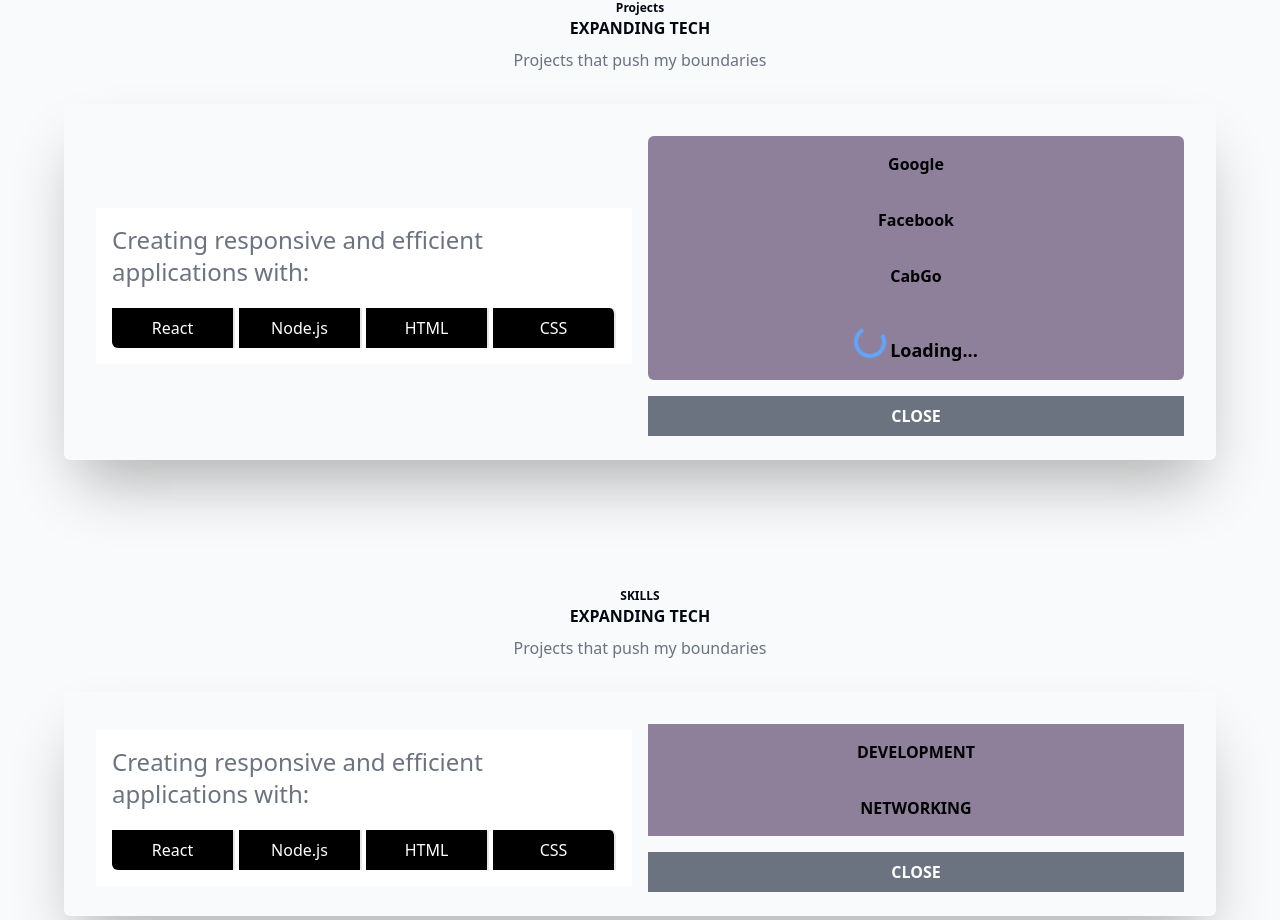
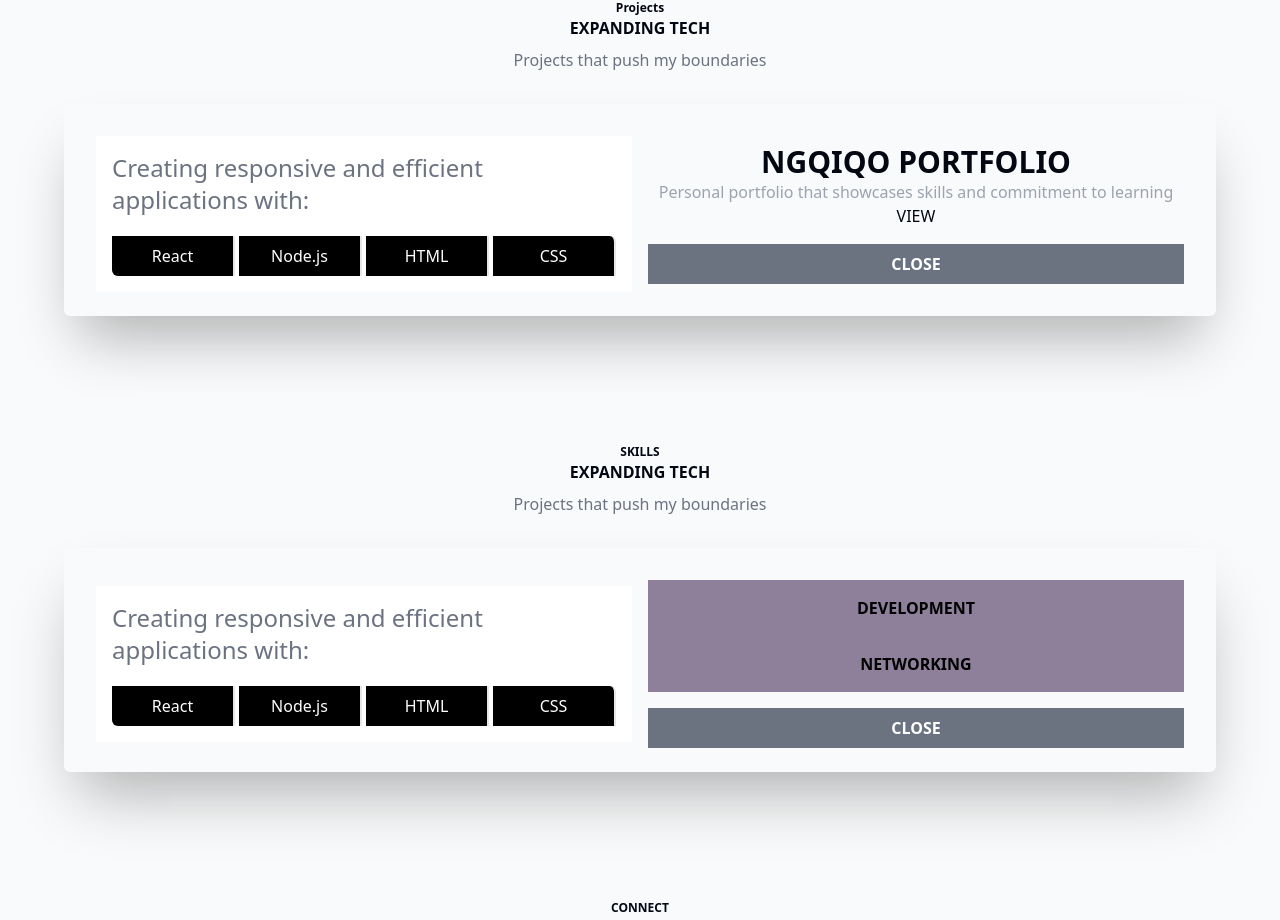
Before and after one commit to junior-OverCome/Ngqiqo, a Next.js app: page / in a window 1280 px wide. Shown: the part 1320-2240 px from the top of the page. Built offline with nearby package versions, Linux system fonts and the light colour scheme.

Commit message:
projects styling

```diff
--- a/src/app/components/projects.tsx
+++ b/src/app/components/projects.tsx
@@ -83,39 +83,22 @@ export default function Projects() {
         </div>
 
         {/* Right Side - Buttons */}
-        <div className='w-full md:w-1/2 flex flex-col gap-0'>
-          <button
+        <ul className='w-full md:w-1/2 flex flex-col gap-0'>
+          <li className='flex flex-col items-center '>
+            <h2 className='uppercase font-bold text-3xl font-Sora'>ngqiqo portfolio</h2>
+            <div className='text-gray-400'>Personal portfolio that showcases skills and commitment to learning </div>
+            <a href="https://ngqiqo.vercel.app"
+              className=' uppercase'
+            >View</a>
+          </li>
+
+          {/* <button
             onClick={() => setActiveCard('google')}
             className='flex-1 text-black transition rounded-t-md bg-[#8e7f9b] hover:bg-[#b4a0da] font-semibold py-4'
           >
             Google
-          </button>
+          </button> */}
 
-          <button
-            onClick={() => setActiveCard('facebook')}
-            className='flex-1 bg-[#8e7f9b] hover:bg-[#b4a0da] text-black font-semibold py-4'
-          >
-            Facebook
-          </button>
-
-          <button
-            onClick={() => setActiveCard('cabgo')}
-            className='flex-1 bg-[#8e7f9b] hover:bg-[#b4a0da] text-black font-semibold py-4'
-          >
-            CabGo
-          </button>
-
-          <button
-            onClick={() => setActiveCard('swssr')}
-            className='flex-1 bg-[#8e7f9b] rounded-b-md hover:bg-[#b4a0da] text-black font-semibold py-4'
-          >
-            <div className='flex gap-1 items-center justify-center'>
-            <div className='animate-spin h-8 w-8  border-4 border-t-transparent border-blue-400 items-center justify-center rounded-full'></div>
-            <span className=' mt-4 font-semibold text-lg'>
-                Loading...
-                </span>
-            </div>
-          </button>
 
           {/* Close Card Button */}
           {activeCard && (
@@ -126,7 +109,7 @@ export default function Projects() {
               Close
             </button>
           )}
-        </div>
+        </ul>
       </main>
     </section>
   );
```
